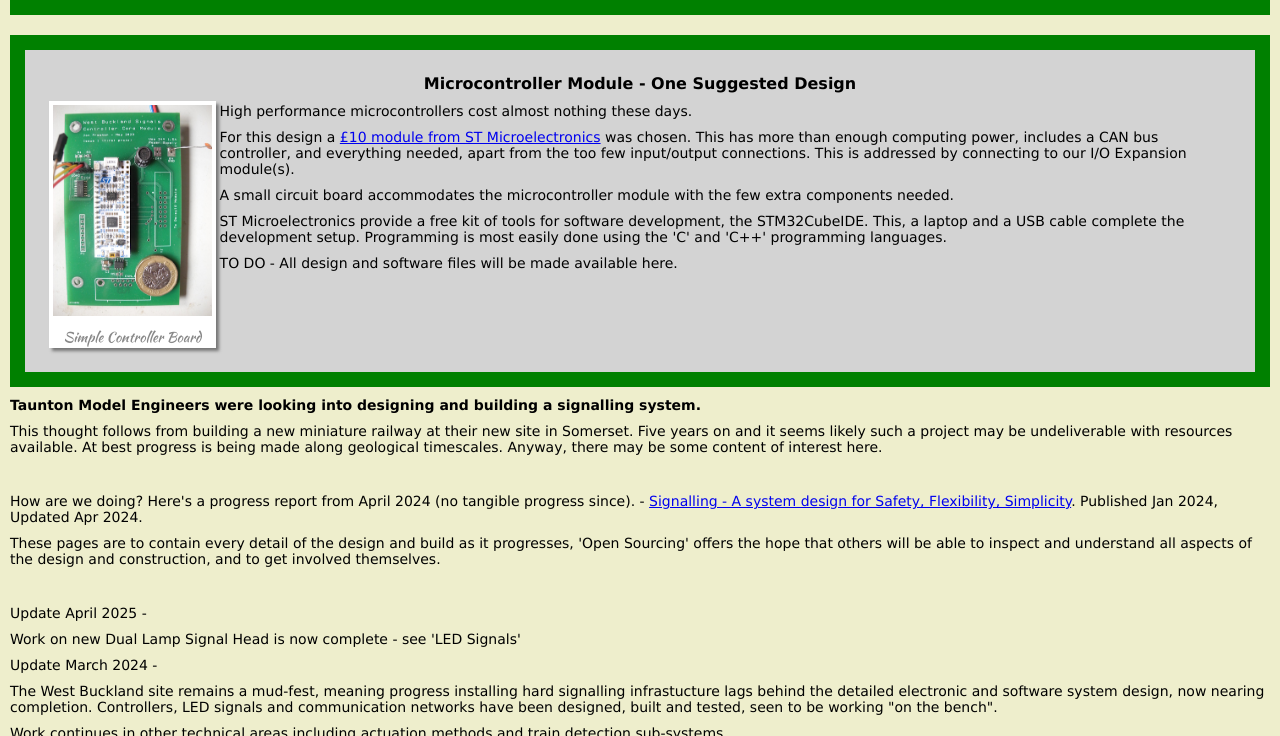
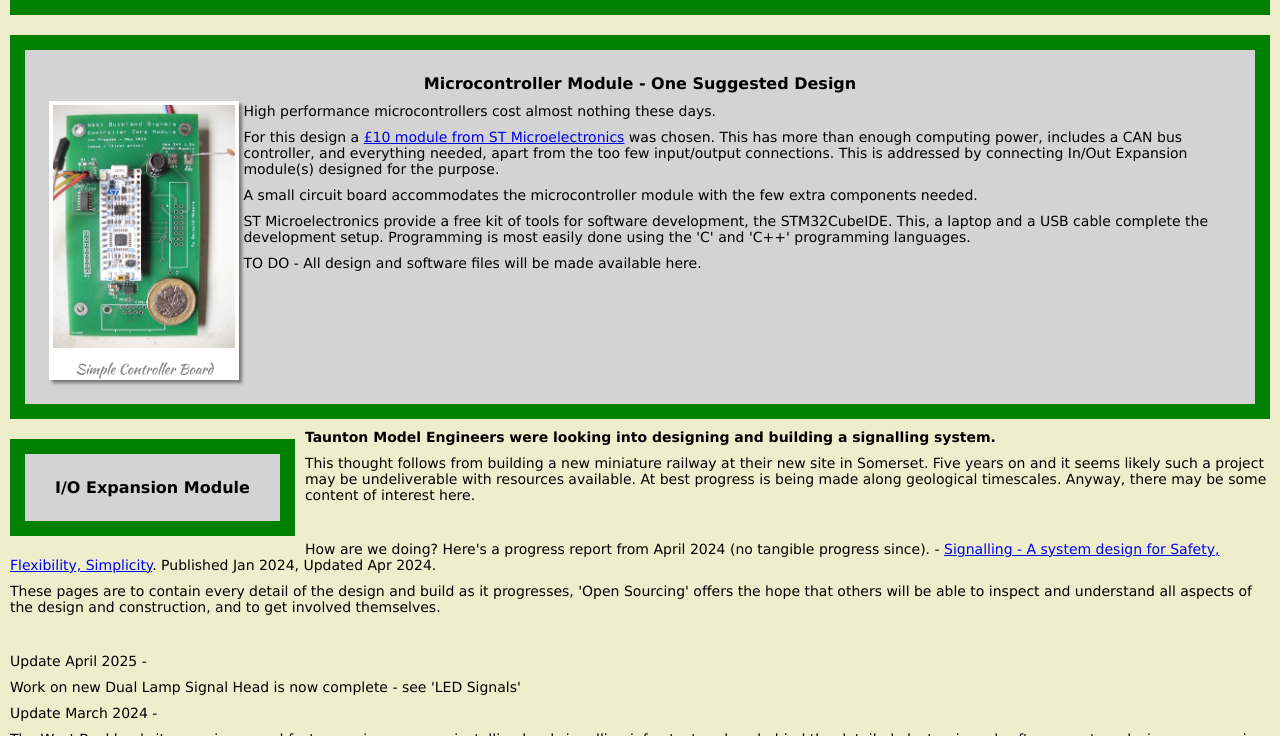
Before and after one commit to tauntonme/tauntonme.github.io, a plain HTML site: page home.html in a window 1280 px wide. Shown: the part 732-1468 px from the top of the page. Drawn offline with Linux system fonts and the light colour scheme.

Commit message:
Update home.html

```diff
--- a/home.html
+++ b/home.html
@@ -47,18 +47,25 @@ div {
 	</div>
 	<div>
 		<h4>Microcontroller Module - One Suggested Design</h4>
-	<figure class="polnp" style="float:left; width: 14%; border: 20px">
+	<figure class="polnp" style="float:left; width: 16%; border: 20px">
 		<a target="_blank" href="img/Daisyctrl.jpg">
 			<img src="img/Daisyctrl.jpg" style="width: 100%; border:0">
 		</a>
 		<figcaption>Simple Controller Board</figcaption>
 	</figure>
 		<p>High performance microcontrollers cost almost nothing these days. </p>
-		<p>For this design a <a href=https://www.st.com/en/evaluation-tools/nucleo-l432kc.html target="_blank">£10 module from ST Microelectronics</a> was chosen. This has more than enough computing power, includes a CAN bus controller, and everything needed, apart from the too few input/output connections. This is addressed by connecting to our I/O Expansion module(s).</p>
+		<p>For this design a <a href=https://www.st.com/en/evaluation-tools/nucleo-l432kc.html target="_blank">£10 module from ST Microelectronics</a> was chosen. This has more than enough computing power, includes a CAN bus controller, and everything needed, apart from the too few input/output connections. This is addressed by connecting In/Out Expansion module(s) designed for the purpose.</p>
 		<p>A small circuit board accommodates the microcontroller module with the few extra components needed.</p>
 		<p>ST Microelectronics provide a free kit of tools for software development, the STM32CubeIDE. This, a laptop and a USB cable complete the development setup. Programming is most easily done using the 'C' and 'C++' programming languages.</p>
 		<p>TO DO - All design and software files will be made available here.</p>
 	</div>
+	<div>
+		<h4>I/O Expansion Module</h4>
+
+	</div>
+
+
+
 <p><b>Taunton Model Engineers were looking into designing and building a signalling system.</b></p>
 	<p>This thought follows from building a new miniature railway at their new site in Somerset. Five years on and it seems likely such a project may be undeliverable with resources available. At best progress is being made along geological timescales. Anyway, there may be some content of interest here.</p>
 <br />
```
